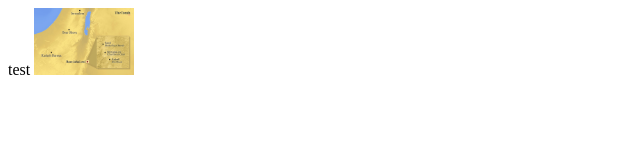
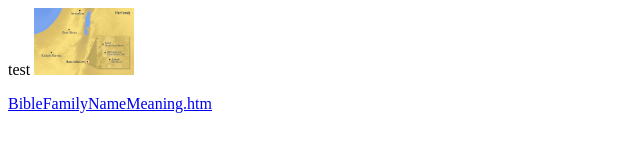
Before and after one commit to wdingbox/bible_ref, a plain HTML site: page index.htm in a window 1280 px wide. Shown: the whole page, without its empty margins (0-640 px from the left). Drawn offline with Linux system fonts and the light colour scheme.

Commit message:
up index

```diff
--- a/index.htm
+++ b/index.htm
@@ -1,3 +1,8 @@
 test
 
 <img src="./img/beer-lahai-roi_map2.jpg" width="100"/>
+
+<p>
+
+    <a href="./AdamFamilyTree/FamilyNamesMeanings/BibleFamilyNameMeaning.htm">BibleFamilyNameMeaning.htm</a>
+</p>
```
